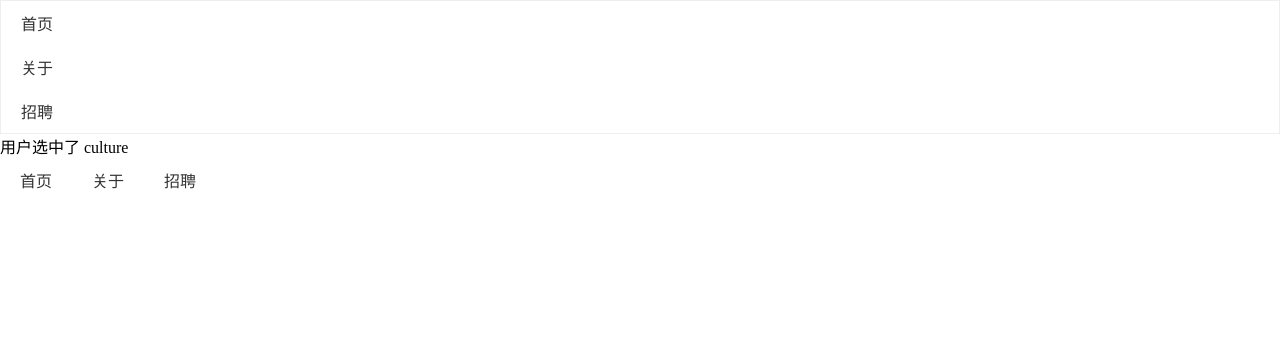
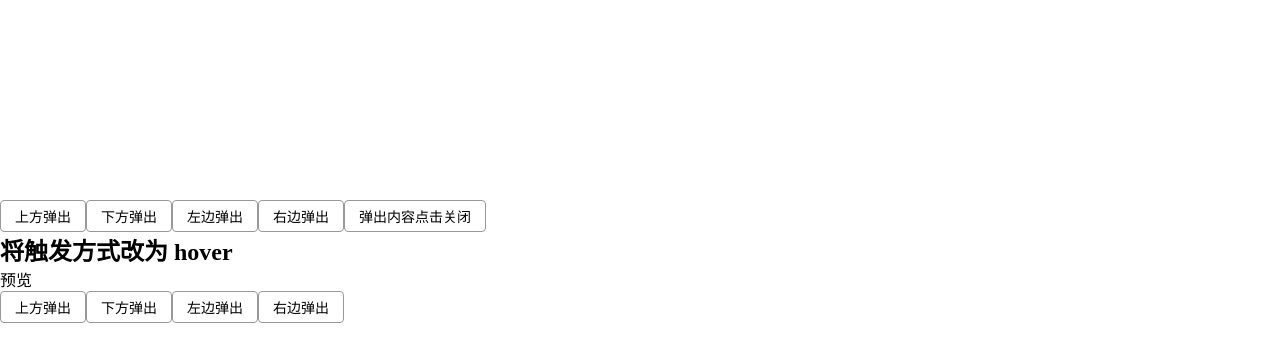
Before and after one commit to wang7211401/vue-ui, a Vue app: page / in a window 1280 px wide. Shown: the top 362 px of the page. Built offline with nearby package versions, Linux system fonts and the light colour scheme.

Commit message:
解决 popover 弹出内容不消失的问题

```diff
--- a/src/demo.vue
+++ b/src/demo.vue
@@ -1,65 +1,83 @@
 <template>
     <div id="app">
-      <g-nav :selected.sync="selected" vertical>
-        <g-nav-item name="home">首页</g-nav-item>
-        <g-sub-nav name="about">
-          <template slot="title">关于</template>
-          <g-nav-item name="culture">企业文化</g-nav-item>
-          <g-nav-item name="developers">开发团队</g-nav-item>
-          <g-sub-nav name="contact">
-            <template slot="title">联系方式</template>
-            <g-nav-item name="wechat">微信</g-nav-item>
-            <g-nav-item name="qq">QQ</g-nav-item>
-            <g-sub-nav name="phone">
-              <template slot="title">手机</template>
-              <g-nav-item name="cm">移动</g-nav-item>
-              <g-nav-item name="cu">联通</g-nav-item>
-              <g-nav-item name="cn">电信</g-nav-item>
-            </g-sub-nav>
-          </g-sub-nav>
-        </g-sub-nav>
-        <g-nav-item name="hire">招聘</g-nav-item>
-      </g-nav>
-      <p>用户选中了 {{selected}}</p>
+       <div style="margin-top:200px;">
+            <g-popover>
+                <g-button>上方弹出</g-button>
+                <template slot="content">
+                    弹出内容
+                </template>
+            </g-popover>
 
-      <g-nav :selected.sync="selected">
-        <g-nav-item name="home">首页</g-nav-item>
-        <g-sub-nav name="about">
-          <template slot="title">关于</template>
-          <g-nav-item name="culture">企业文化</g-nav-item>
-          <g-nav-item name="developers">开发团队</g-nav-item>
-          <g-sub-nav name="contact">
-            <template slot="title">联系方式</template>
-            <g-nav-item name="wechat">微信</g-nav-item>
-            <g-nav-item name="qq">QQ</g-nav-item>
-            <g-sub-nav name="phone">
-              <template slot="title">手机</template>
-              <g-nav-item name="cm">移动</g-nav-item>
-              <g-nav-item name="cu">联通</g-nav-item>
-              <g-nav-item name="cn">电信</g-nav-item>
-            </g-sub-nav>
-          </g-sub-nav>
-        </g-sub-nav>
-        <g-nav-item name="hire">招聘</g-nav-item>
-      </g-nav>
+            <g-popover position="bottom">
+                <g-button>下方弹出</g-button>
+                <template slot="content">
+                    弹出内容
+                </template>
+            </g-popover>
+
+            <g-popover position="left">
+                <g-button>左边弹出</g-button>
+                <template slot="content">
+                    弹出内容
+                </template>
+            </g-popover>
+
+            <g-popover position="right">
+                <g-button>右边弹出</g-button>
+                <template slot="content">
+                    弹出内容
+                </template>
+            </g-popover>
+
+            <g-popover position="top">
+                <g-button>弹出内容点击关闭</g-button>
+                <template slot="content" slot-scope="{close}">
+                    弹出内容 | <g-button @click="close">关闭</g-button>
+                </template>
+            </g-popover>
+        </div>
+        <div>
+            <h2>将触发方式改为 hover</h2>
+            <p>预览</p>
+            <g-popover trigger="hover">
+                <g-button>上方弹出</g-button>
+                <template slot="content">
+                    弹出内容
+                </template>
+            </g-popover>
+
+            <g-popover position="bottom" trigger="hover">
+                <g-button>下方弹出</g-button>
+                <template slot="content">
+                    弹出内容
+                </template>
+            </g-popover>
+
+            <g-popover position="left" trigger="hover">
+                <g-button>左边弹出</g-button>
+                <template slot="content">
+                    弹出内容
+                </template>
+            </g-popover>
+
+            <g-popover position="right" trigger="hover">
+                <g-button>右边弹出</g-button>
+                <template slot="content">
+                    弹出内容
+                </template>
+            </g-popover>
+        </div>
     </div>
 </template>
 <script>
-import GNav from "./nav/nav.vue";
-import GNavItem from "./nav/nav-item.vue";
-import GSubNav from "./nav/sub-nav.vue";
+import Popover from "./popover.vue";
+import Button from "./button/button.vue";
 
 export default {
   name: "demo",
   components: {
-    GNav,
-    GNavItem,
-    GSubNav
-  },
-  data() {
-    return {
-      selected: 'culture'
-    };
+    "g-popover": Popover,
+    "g-button": Button,
   }
 };
 </script>
@@ -69,4 +87,16 @@ export default {
   padding: 0;
   box-sizing: border-box;
 }
+.wrapper{
+  /* margin:40px; */
+}
+.box{
+  width:100%;
+  height:350px;
+  background: #ddd;
+  display: flex;
+  justify-content: center;
+  align-items: center;
+  font-size:30px;
+}
 </style>
--- a/src/popover.vue
+++ b/src/popover.vue
@@ -35,6 +35,15 @@ export default {
         }
     },
     mounted(){
+        this.addPopoverListeners()
+
+    },
+    beforeDestroy(){
+        this.putBackContent()
+        this.removeEventListener()
+    },
+    methods:{
+        addPopoverListeners(){
             if(this.trigger === 'click'){
                 this.$refs.popover.addEventListener('click',this.onClick)
             }else{
@@ -42,7 +51,7 @@ export default {
                 this.$refs.popover.addEventListener('mouseleave',this.close)
             }
         },
-    beforeDestroy(){
+        removeEventListener(){
             if(this.trigger === 'click'){
                 this.$refs.popover.removeEventListener('click',this.onClick)
             }else{
@@ -50,7 +59,10 @@ export default {
                 this.$refs.popover.removeEventListener('mouseleave',this.close)
             }
         },
-    methods:{
+        putBackContent(){
+            const {contentWrapper,trigger} = this.$refs
+            document.body.appendChild(contentWrapper)
+        },
         positionContent(){
             const {contentWrapper,triggerWrapper} = this.$refs
             document.body.appendChild(contentWrapper)
```
Lines whose indentation alone changed are shown as unchanged.
